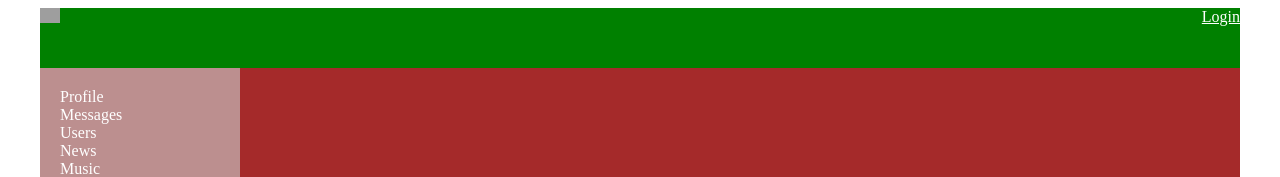
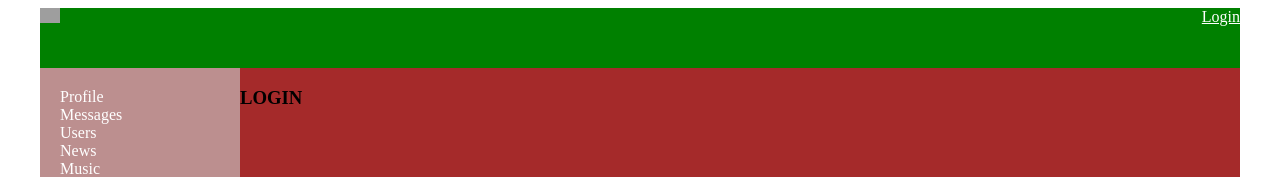
Before and after one commit to Srh-Yakovenko-ua/samurai-way, a React (Create React App) app: page /login in a window 1280 px wide. Shown: the top 177 px of the page. Built offline with nearby package versions, Linux system fonts and the light colour scheme; no server answers; grey boxes are pictures that could not be loaded.

Commit message:
added component Login

```diff
--- a/src/App.tsx
+++ b/src/App.tsx
@@ -9,6 +9,7 @@ import {DialogsContainer} from './comonents/Dialogs/DialogsContainer';
 import UsersContainer from './comonents/Users/UsersContainer';
 import ProfileContainer from './comonents/Profile/ProfileContainer';
 import HeaderContainer from './comonents/Header/HeaderContainer';
+import {Login} from './comonents/common/Login/Login';
 
 
 const App = () => {
@@ -24,6 +25,7 @@ const App = () => {
                 <Route path={'/music'} component={Music}/>
                 <Route path={'/users'} component={UsersContainer}/>
                 <Route path={'/settings'} component={Settings}/>
+                <Route path={'/login'} component={Login}/>
             </div>
         </div>
 
```
